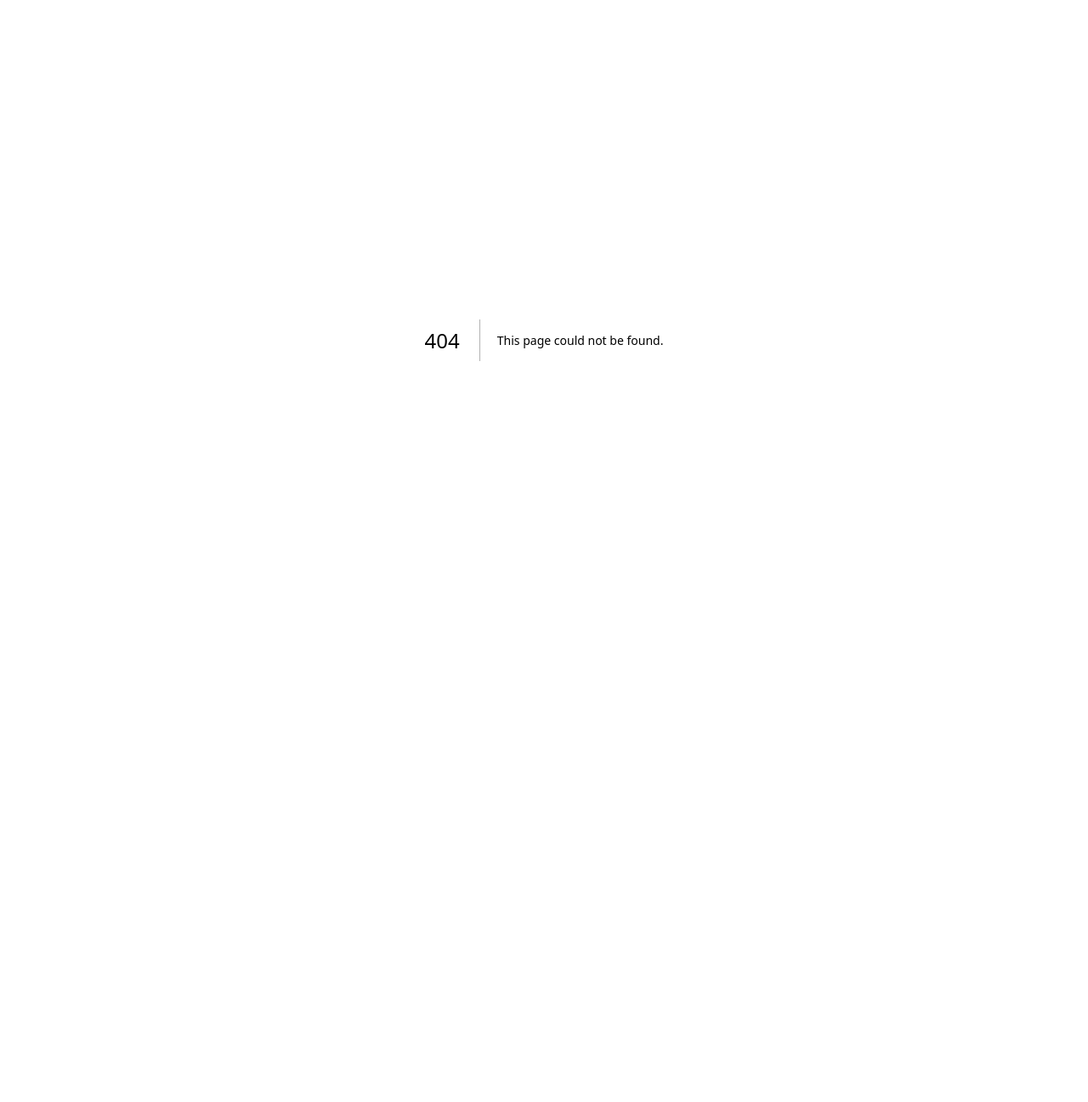
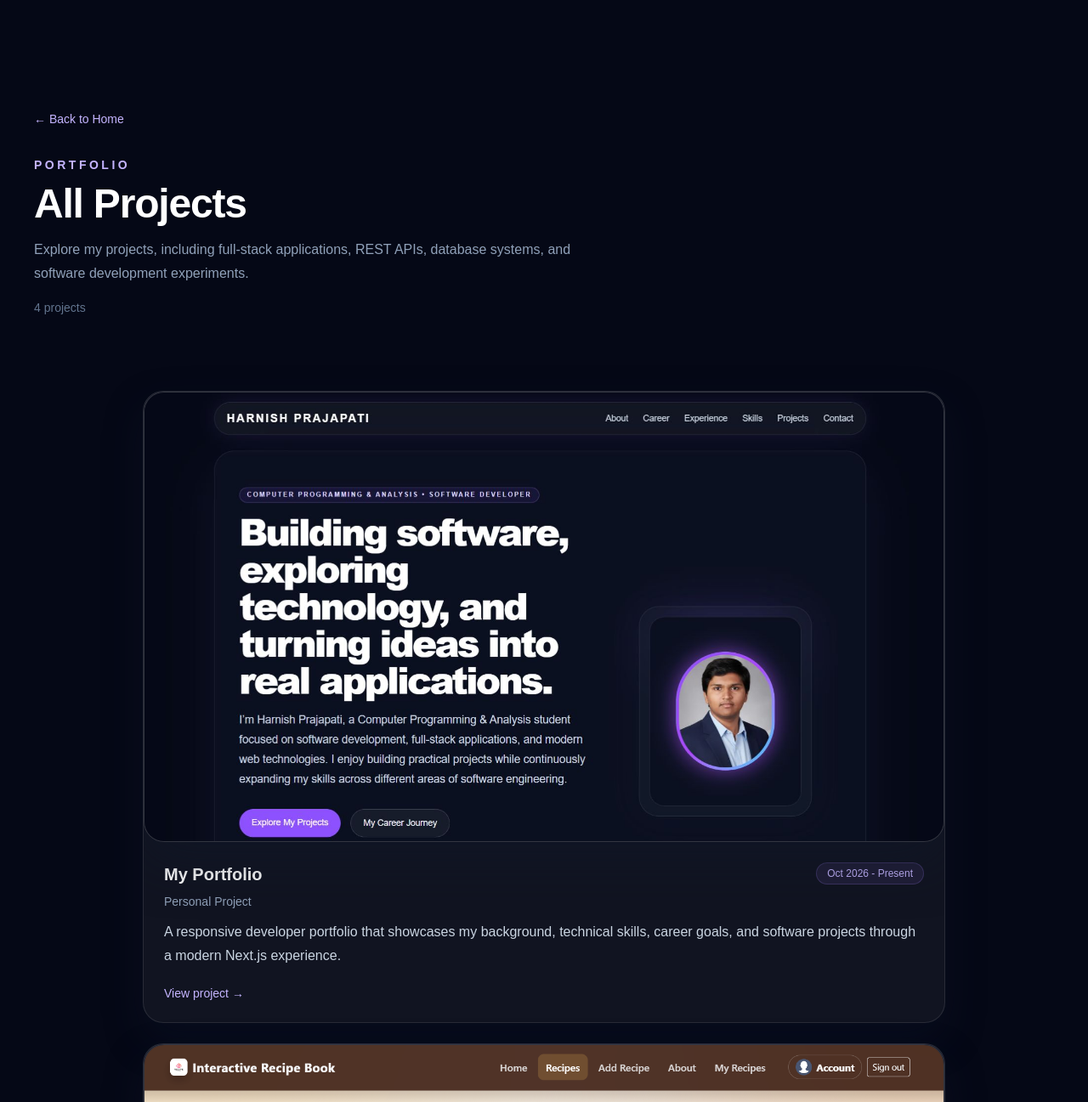
Before and after one commit to Praharnish/portfolio, a Next.js app: page /projects in a window 1280 px wide. Before the commit this address had no page. Shown: the top 1297 px of the page at 85% size. Before the commit the page ends 800 px from the top, so only its background shows below. Built offline with nearby package versions, Linux system fonts and the light colour scheme.

Commit message:
add dedicated projects page and improve project navigation
- Create /projects page with full project catalog
- Show only featured projects on the homepage
- Add View All Projects CTA
- Update project detail navigation
- Add static slug generation and routing updates

```diff
--- a/app/page.tsx
+++ b/app/page.tsx
@@ -1,5 +1,3 @@
-"use client";
-
 import Experience from "@/components/experience";
 import  Navbar  from "@/components/navbar";
 import About from "@/components/about";
--- a/app/projects/[slug]/page.tsx
+++ b/app/projects/[slug]/page.tsx
@@ -2,7 +2,11 @@ import Link from "next/link";
 import Image from "next/image";
 import { projects } from "@/data/projects";
 
-
+export function generateStaticParams() {
+  return projects.map((project) => ({
+    slug: project.slug,
+  }));
+}
 
 export default async function ProjectPage({
   params,
@@ -48,7 +52,7 @@ export default async function ProjectPage({
           href="/#projects"
           className="text-sm text-violet-300 transition hover:text-violet-200"
         >
-          ← Back to Projects
+          ← Back to Home
         </Link>
 
         {/* HEADER */}
@@ -196,7 +200,7 @@ export default async function ProjectPage({
         {/* BOTTOM NAVIGATION */}
         <div className="mt-12 border-t border-white/10 pt-8">
           <Link
-            href="/#projects"
+            href="/projects"
             className="inline-flex rounded-full border border-white/10 bg-white/5 px-5 py-3 text-sm font-medium text-slate-200 transition hover:border-violet-400/40 hover:bg-white/10"
           >
             ← View All Projects
--- /dev/null
+++ b/app/projects/page.tsx
@@ -0,0 +1,102 @@
+import Image from "next/image";
+import Link from "next/link";
+import { projects } from "@/data/projects";
+
+export default function AllProjectsPage() {
+    return (
+        <main className="min-h-screen bg-[#050816] px-6 pb-20 pt-32 text-slate-100 md:px-10">
+            <div className="mx-auto max-w-7xl">
+                <Link
+                    href="/"
+                    className="text-sm font-medium text-violet-300 transition hover:text-violet-200"
+                >
+                    ← Back to Home
+                </Link>
+
+                <header className="mt-8">
+                    <p className="text-sm font-semibold uppercase tracking-[0.25em] text-violet-300">
+                        Portfolio
+                    </p>
+
+                    <h1 className="mt-3 text-4xl font-bold tracking-tight text-white md:text-5xl">
+                        All Projects
+                    </h1>
+
+                    <p className="mt-4 max-w-2xl leading-7 text-slate-400">
+                        Explore my projects, including full-stack applications,
+                        REST APIs, database systems, and software development
+                        experiments.
+                    </p>
+
+                    <p className="mt-4 text-sm text-slate-500">
+                        {projects.length} projects
+                    </p>
+                </header>
+
+                <div className="mt-10 flex flex-col gap-6 mx-auto max-w-5xl px-6 py-12 md:px-10">
+                    {projects.map((project) => (
+                        <Link
+                            key={project.slug}
+                            href={`/projects/${project.slug}`}
+                            className="group block w-full overflow-hidden rounded-3xl border border-white/10 bg-white/5 shadow-[0_20px_45px_rgba(15,23,42,0.4)] transition hover:-translate-y-1 hover:border-violet-400/30"
+                        >
+                            {/* Project Image */}
+                            <div className="relative aspect-video w-full overflow-hidden rounded-3xl border border-white/10 bg-white/5 shadow-[0_20px_60px_rgba(15,23,42,0.5)]">
+                                {project.image ? (
+                                    <Image
+                                        src={project.image}
+                                        alt={project.title}
+                                        fill
+                                        sizes="(max-width: 768px) 100vw, 1024px"
+                                        className="object-cover"
+                                    />
+                                ) : (
+                                    <div
+                                    className={`flex h-full items-center justify-center bg-gradient-to-r ${project.accent}`}
+                                    >
+                                        <div className="text-center">
+                                            <div className="text-5xl font-black text-white/90">
+                                                {project.title.charAt(0)}
+                                            </div>
+
+                                            <p className="mt-1 text-xl font-medium uppercase tracking-[0.2em] text-white/70">
+                                                Project
+                                            </p>
+                                        </div>
+                                    </div>
+                                )}
+                            </div>
+
+                            {/* Project Details */}
+                            <div className="p-6">
+                                <div className="flex flex-wrap items-start justify-between gap-3">
+                                    <h2 className="text-xl font-semibold text-white">
+                                        {project.title}
+                                    </h2>
+
+                                    {project.date && (
+                                        <span className="shrink-0 rounded-full border border-violet-400/20 bg-violet-400/10 px-3 py-1 text-xs text-violet-300">
+                                            {project.date}
+                                        </span>
+                                    )}
+                                </div>
+
+                                <p className="mt-2 text-sm font-medium text-slate-400">
+                                    {project.category}
+                                </p>
+
+                                <p className="mt-3 leading-7 text-slate-300">
+                                    {project.summary}
+                                </p>
+
+                                <p className="mt-5 text-sm font-medium text-violet-300">
+                                    View project →
+                                </p>
+                            </div>
+                        </Link>
+                    ))}
+                </div>
+            </div>
+        </main>
+    );
+}
--- a/components/contact.tsx
+++ b/components/contact.tsx
@@ -1,4 +1,3 @@
-
 "use client";
 
 import { portfolio } from "@/data/portfolio";
--- a/components/hero.tsx
+++ b/components/hero.tsx
@@ -18,7 +18,7 @@ export default function Hero() {
                     </p>
                     <div className="mt-8 flex flex-wrap gap-4">
                         <a
-                            href="#projects"
+                            href="projects"
                             className="rounded-full bg-violet-500 px-5 py-3 text-sm font-medium text-white transition hover:bg-violet-400"
                         >
                             Explore My Projects
--- a/components/navbar.tsx
+++ b/components/navbar.tsx
@@ -1,3 +1,5 @@
+"use client";
+
 import Link from "next/link";
 
 export default function Navbar() {
--- a/components/projects.tsx
+++ b/components/projects.tsx
@@ -3,6 +3,7 @@ import Link from "next/link";
 import { projects } from "@/data/projects";
 
 export default function Projects() {
+
     return(
         <section id="projects" className="scroll-mt-24 mt-16">
             <p className="text-sm font-semibold uppercase tracking-[0.25em] text-violet-300">
@@ -20,7 +21,7 @@ export default function Projects() {
             </p>
 
             <div className="mt-8 grid gap-6 md:grid-cols-3">
-                {projects.map((project) => (
+                {projects.slice(0, 3).map((project) => (
                     <Link
                         key={project.slug}
                         href={`/projects/${project.slug}`}
@@ -86,6 +87,14 @@ export default function Projects() {
                     </Link>
                 ))}
             </div>
+            <div className="mt-8 flex justify-center">
+                <Link
+                    href="/projects"
+                    className="rounded-full border border-violet-400/30 bg-violet-400/10 px-6 py-3 text-sm font-semibold text-violet-300 transition hover:bg-violet-400/20"
+                >
+                    View All Projects →
+                </Link>
+            </div>
         </section>
     );
 }
```
